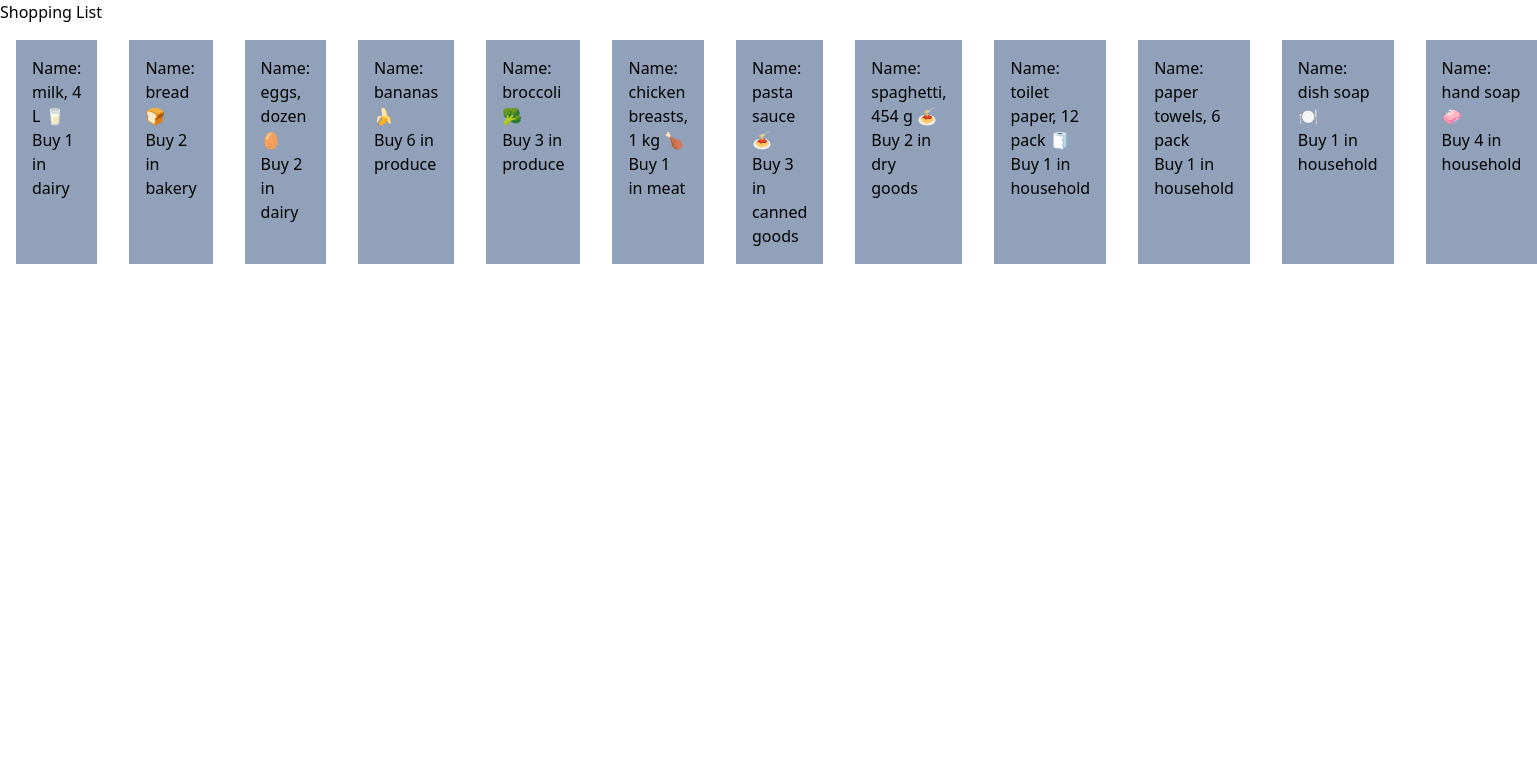
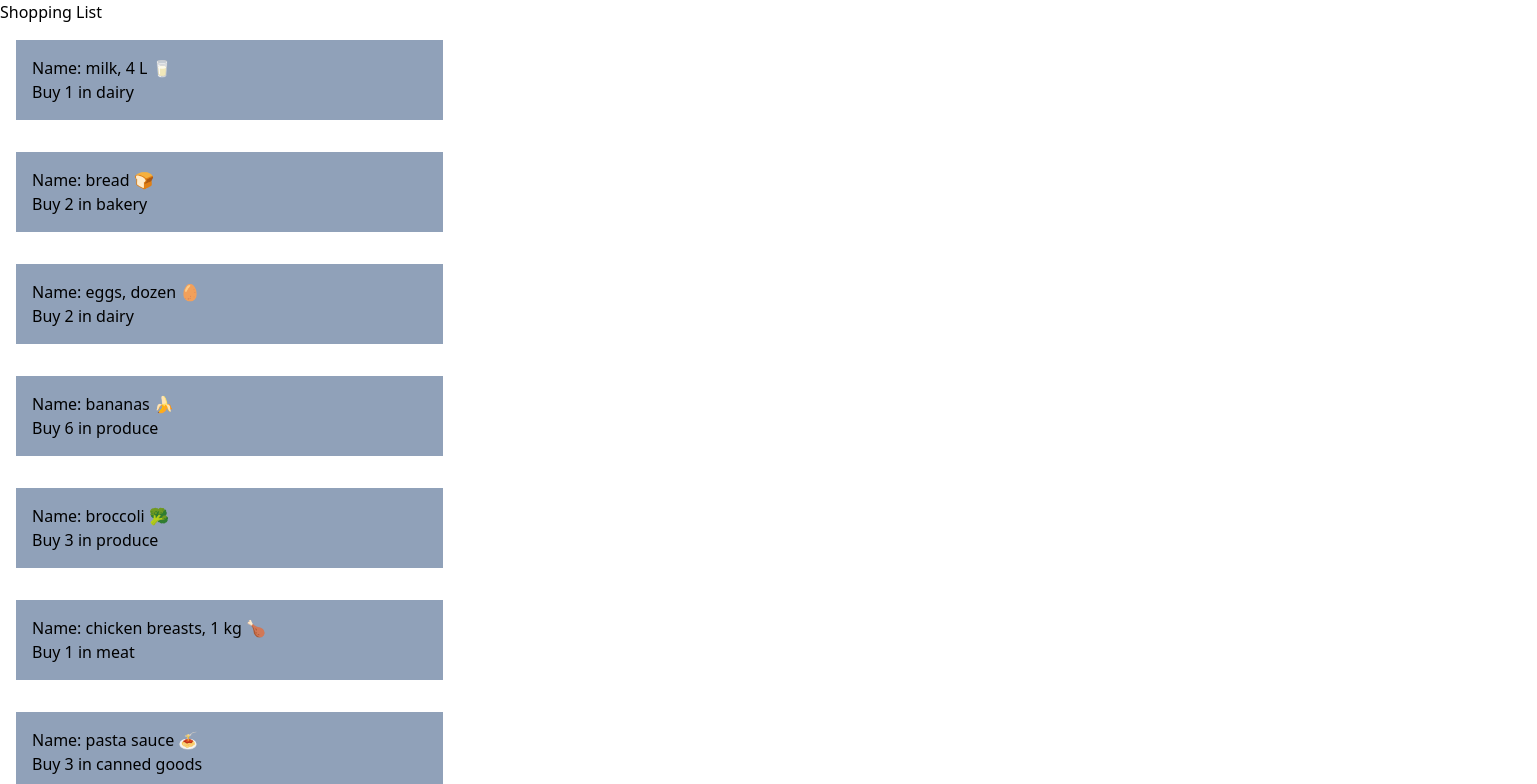
Before and after one commit to Jordan-Labell/cprg306-assignments, a Next.js app: page /week-3 in a window 1280 px wide. Shown: the top 784 px of the page, 1537 px wide, since content can reach past the window. Built offline with nearby package versions, Linux system fonts and the light colour scheme.

Commit message:
added flex-col to itemlist

```diff
--- a/app/week-3/item-list.js
+++ b/app/week-3/item-list.js
@@ -75,7 +75,7 @@ const item12 = {
 
 return (
     <main>
-        <div className="flex">
+        <div className="flex flex-col">
             <Item item={item1} />
             <Item item={item2} />
             <Item item={item3} />
```
